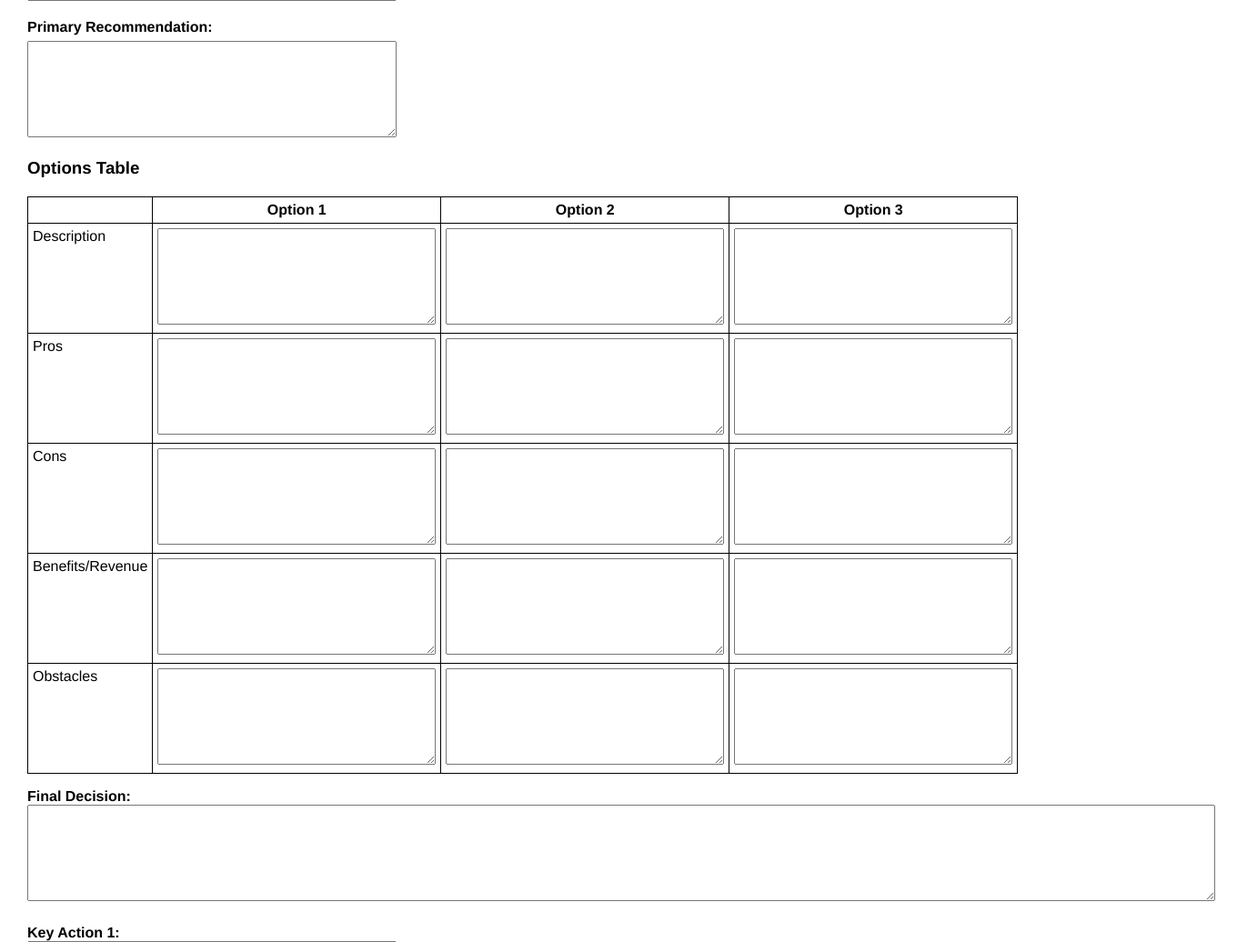
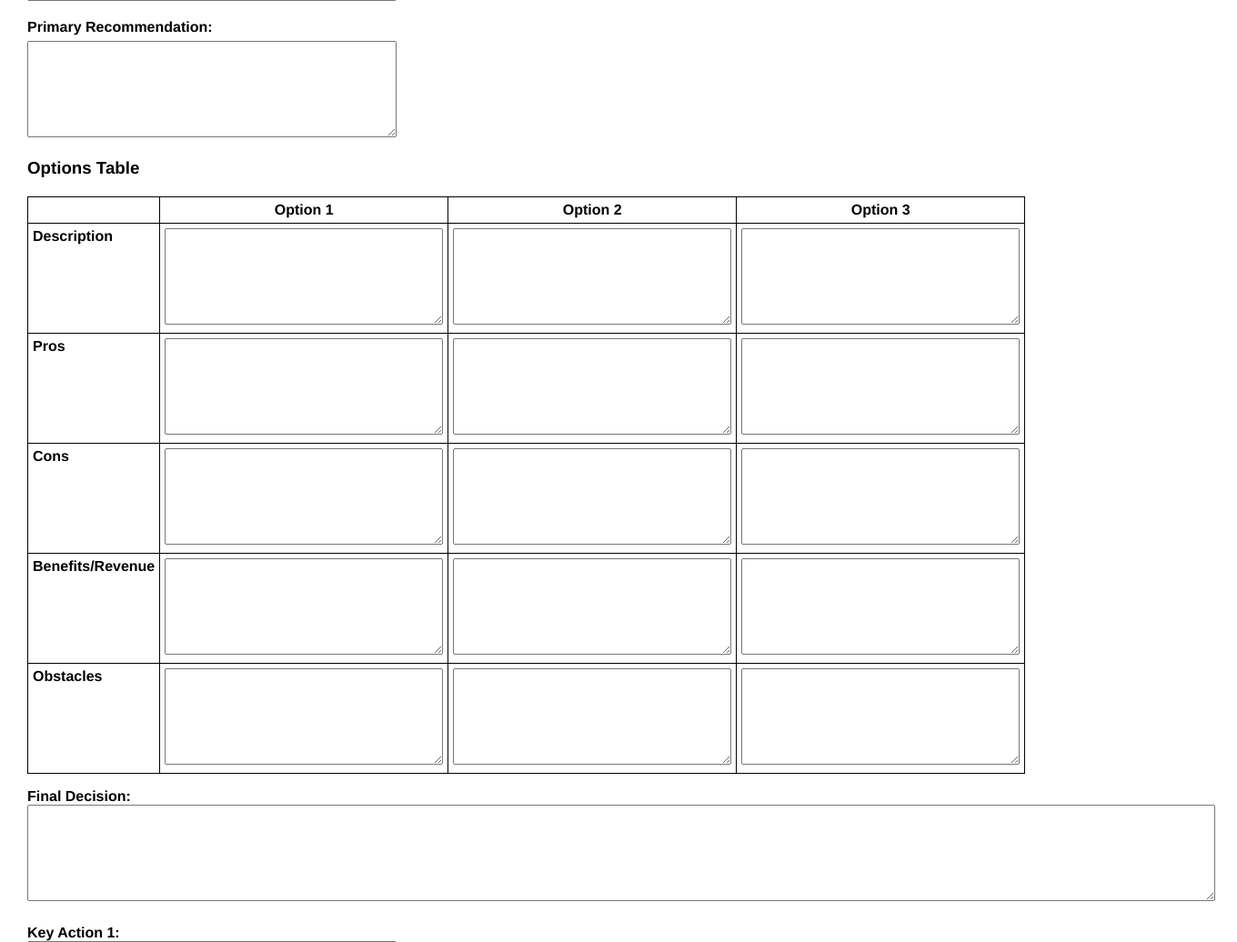
Before and after one commit to suzyatTP/fillableform, a Flask app: page / in a window 1360 px wide. Shown: the part 796-1832 px from the top of the page at 91% size. Run offline with Flask 3, Linux system fonts and the light colour scheme; data that the repository does not hold is empty; some libraries are stand-ins or nearby versions.

Commit message:
bolded table column 1

```diff
--- a/templates/form.html
+++ b/templates/form.html
@@ -50,6 +50,12 @@
     table {
       border-collapse: collapse;
       margin-top: 20px;
+    }
+
+    table td:first-child {
+      font-weight: bold;
+      font-family: helvetica, sans-serif;
+      font-size: 16px;
     }
 
     th, td {
```
